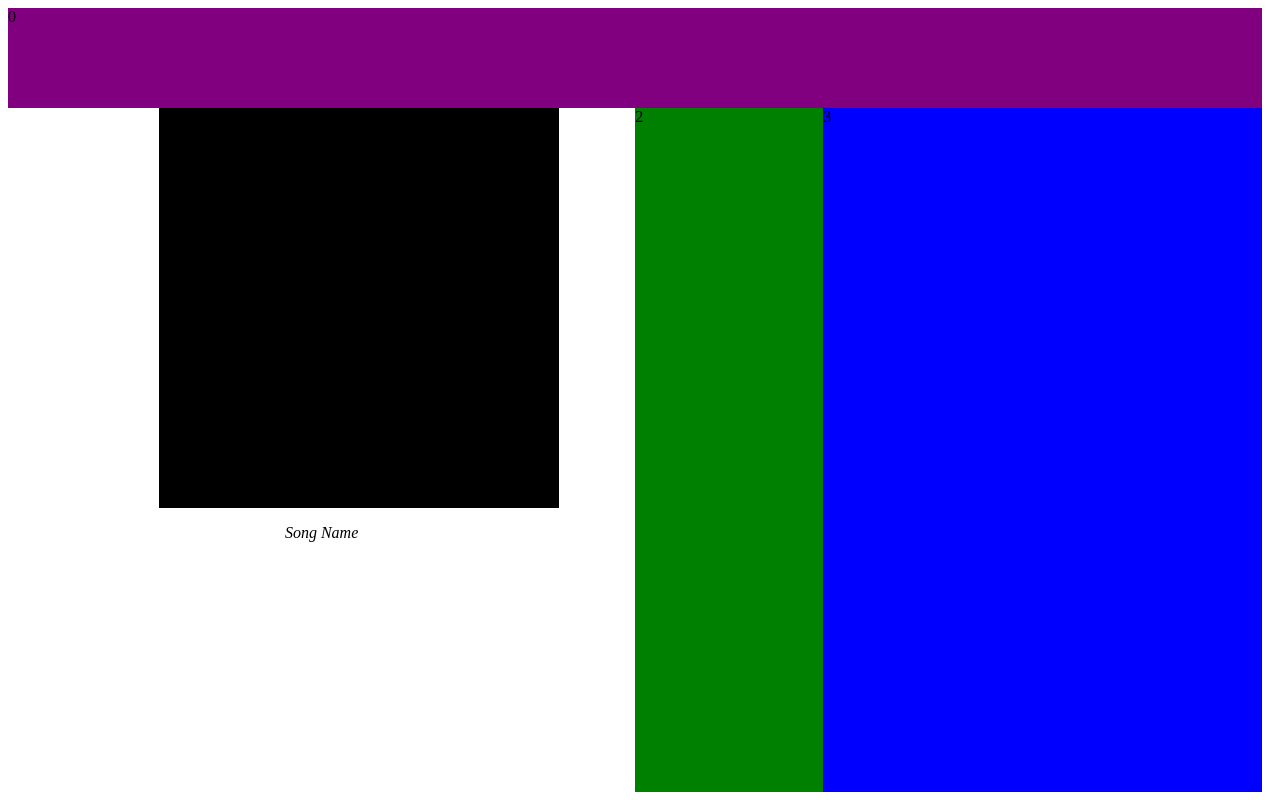
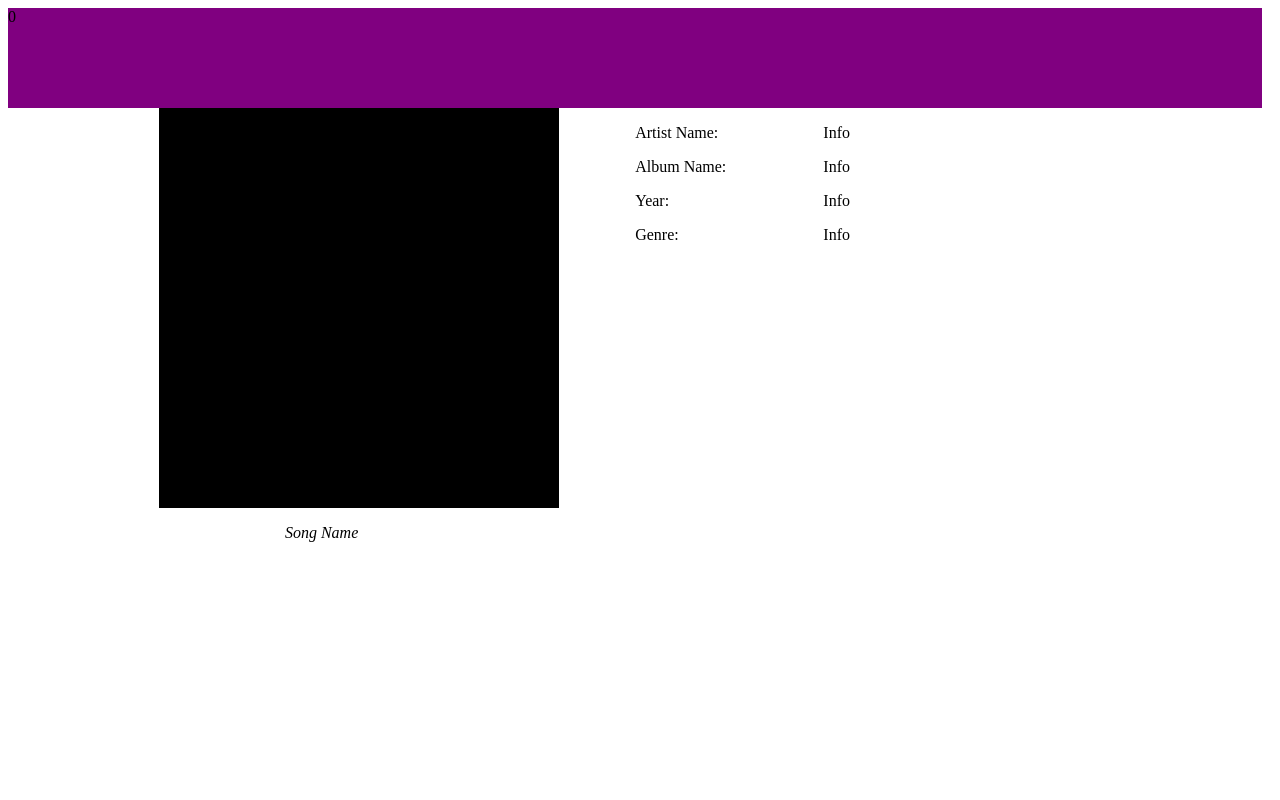
Before and after one commit to adammartin13/PiProject, a plain HTML site: page index.html in a window 1280 px wide. Drawn offline with Linux system fonts and the light colour scheme.

Commit message:
Added song info fields

```diff
--- a/index.html
+++ b/index.html
@@ -55,7 +55,17 @@
             <div id="albumArt"></div>
             <p>Song Name</p>
         </div>
-        <div style="background-color: green;">2</div>
-        <div style="background-color: blue;">3</div>
+        <div class="SongFields">
+            <p>Artist Name:</p>
+            <p>Album Name:</p>
+            <p>Year:</p>
+            <p>Genre:</p>
+        </div>
+        <div class="SongData">
+            <p class="ArtistName">Info</p>
+            <p class="AlbumName">Info</p>
+            <p class="Year">Info</p>
+            <p class="Genre">Info</p>
+        </div>
     </div>
 </html>
```
